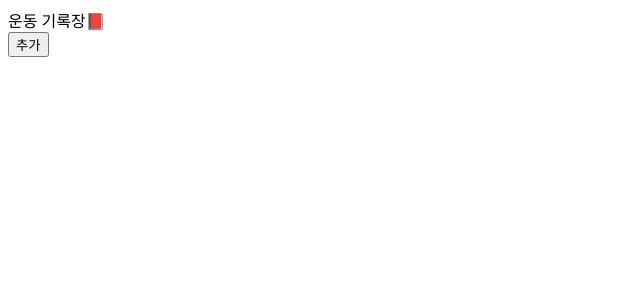
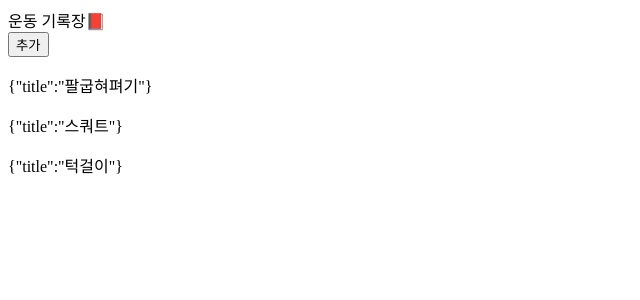
Before and after one commit to CodeSoom/project-spring-1-onys-programmer, a React app: page / in a window 1280 px wide. Shown: the top 300 px of the page, without its empty margins (0-640 px from the left). Built offline with nearby package versions, Linux system fonts and the light colour scheme.

Commit message:
리스트 표시 틀을 구현하라 JSON 형태로 운동제목을 리스트하는 틀을 구현했습니다.

```diff
--- /dev/null
+++ b/src/List.jsx
@@ -0,0 +1,13 @@
+import React from 'react';
+
+export default function List({ exercises }) {
+  return (
+    <div>
+      {exercises.map(exercise => (
+        <p>
+          {JSON.stringify(exercise)}
+        </p>
+      ))}
+    </div>
+  );
+}
--- a/src/Page.jsx
+++ b/src/Page.jsx
@@ -1,10 +1,15 @@
 import React from 'react';
 
 import Button from './Button';
+import List from './List';
 
-export default function Page({
-  onClickAdd
-}) {
+export default function Page({ onClickAdd }) {
+  const exercises = [
+    { title: '팔굽혀펴기' },
+    { title: '스쿼트' },
+    { title: '턱걸이' },
+  ];
+
   return (
     <>
       <header>
@@ -13,6 +18,7 @@ export default function Page({
       <Button
       onClick={onClickAdd}
       />
+      <List exercises={exercises}/>
     </>
   );
 }
```
Also changed, not shown: 1 other file (tests, documents, lock files or other folders).
